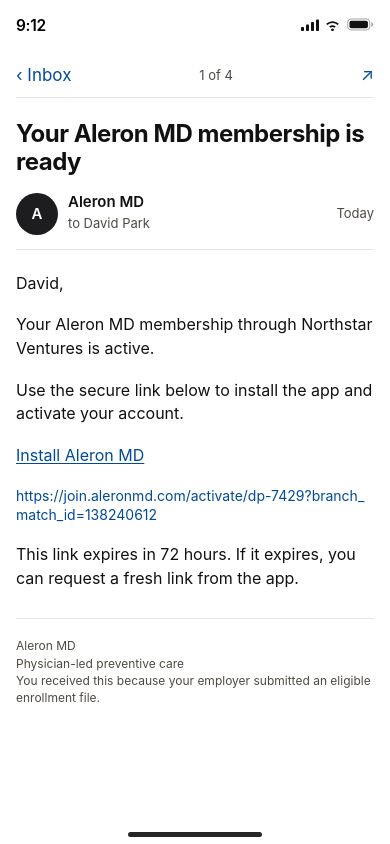
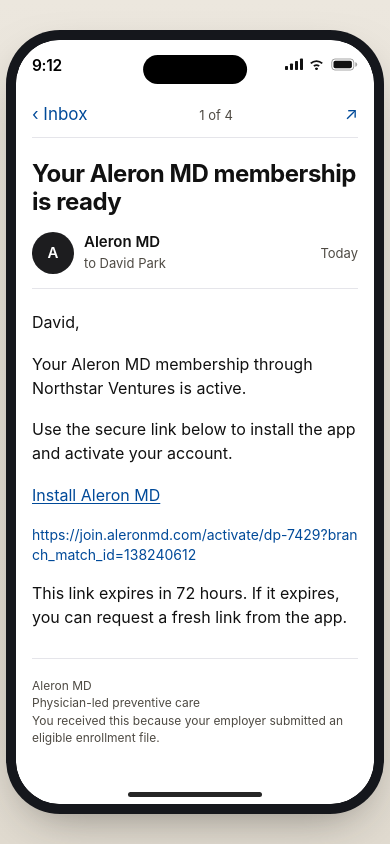
Before and after one commit to yimjason01-blip/aleron-canonical-documents, a plain HTML site: page patient-app/onboarding.html in a window 390 px wide. Drawn offline with nearby package versions, Linux system fonts and the light colour scheme.

Commit message:
Fix mobile prototype phone display rules

```diff
--- a/patient-app/onboarding.html
+++ b/patient-app/onboarding.html
@@ -1427,40 +1427,19 @@
   object-fit: cover;
   border: 1px solid var(--border-base);
 }
-@media (max-width: 700px) {
-  body {
-    align-items: stretch;
-    min-height: 100dvh;
-    padding: 0;
-    background: var(--ground);
+@media (max-width: 520px) {
+  body { padding: 10px 0; }
+  .device-frame {
+    width: min(420px, calc(100vw - 12px), calc((100dvh - 12px) * 70.6 / 146.6));
+    aspect-ratio: 70.6 / 146.6;
+    height: auto;
+    padding: 10px;
+    border-radius: 54px;
   }
-  .device-frame {
-    width: 100vw;
-    height: 100dvh;
-    aspect-ratio: auto;
-    padding: 0;
-    background: var(--ground);
-    border-radius: 0;
-    box-shadow: none;
-  }
-  .device-screen {
-    height: 100%;
-    background: var(--ground);
-    border-radius: 0;
-  }
-  .device-island,
-  .statusbar {
-    display: none;
-  }
-  .shell {
-    max-width: none;
-    height: 100dvh;
-    border-radius: 0;
-    padding-top: env(safe-area-inset-top);
-  }
-  .shell.external-entry { padding-top: 0; }
-}
-
+  .device-screen { border-radius: 44px; }
+  .device-island { top: 15px; }
+  .shell { border-radius: 44px; }
+}
 @media (prefers-reduced-motion: reduce) {
   * { transition: none !important; animation: none !important; }
 }
```
Also changed, not shown: product-design-system/index.html (+2 -2 lines).
